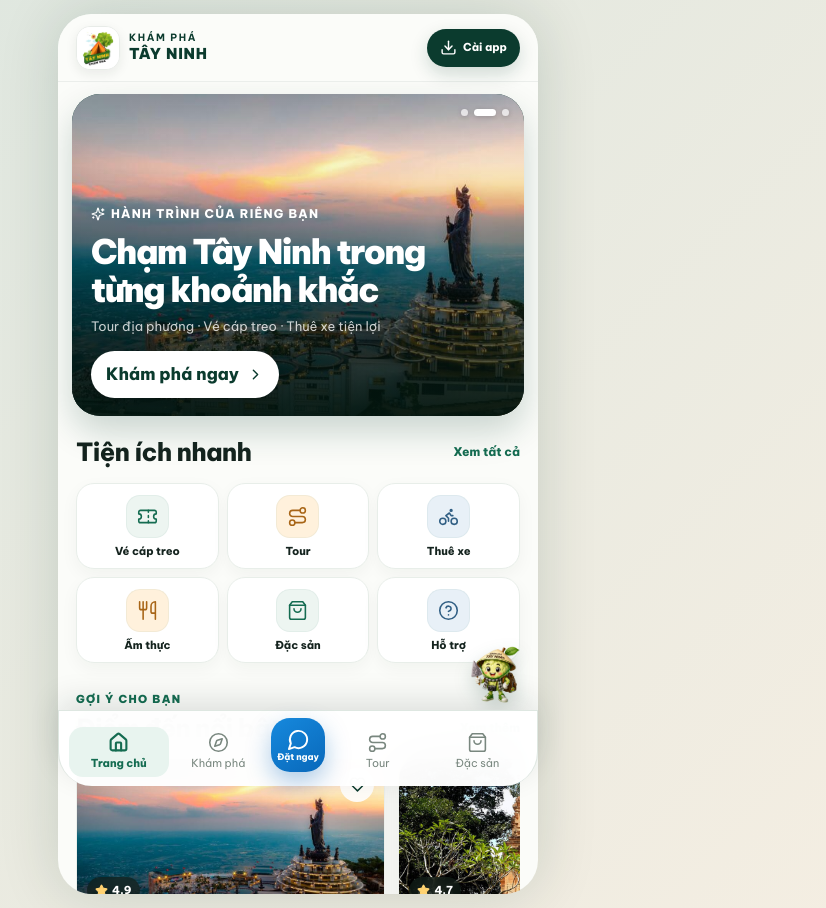
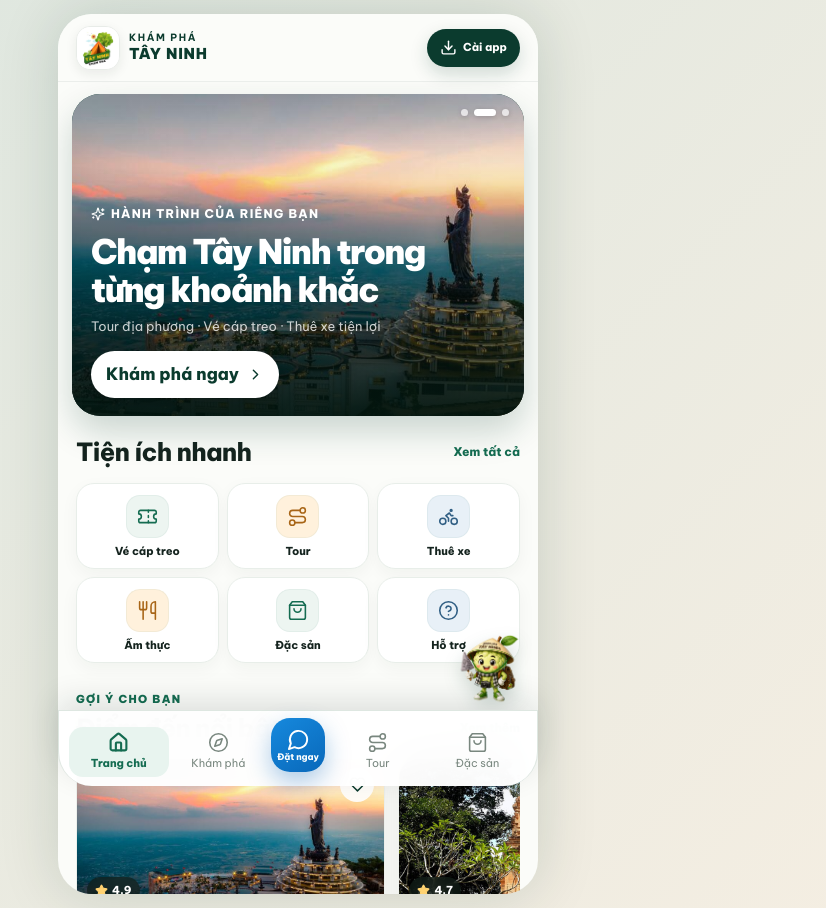
Before and after one commit to minhminhpicture/tayninhtravelapp, a Next.js app: page / in a window 1280 px wide. Shown: the whole page, without its empty margins (342-1168 px from the left). Built offline with nearby package versions, Linux system fonts and the light colour scheme.

Commit message:
Increase assistant mascot size

```diff
--- a/app/globals.css
+++ b/app/globals.css
@@ -299,10 +299,10 @@ button { cursor: pointer; }
 .draft-row button { width: 34px; height: 34px; border: 0; border-radius: 11px; display: grid; place-items: center; background: #f4f4f2; color: var(--muted); }
 
 .travel-assistant { position: fixed; z-index: 49; right: max(12px, calc((100vw - 480px) / 2 + 12px)); bottom: calc(86px + env(safe-area-inset-bottom)); display: grid; justify-items: end; pointer-events: none; }
-.assistant-trigger { width: 78px; height: 76px; padding: 0; border: 0; display: flex; align-items: flex-end; justify-content: flex-end; background: none; position: relative; pointer-events: auto; touch-action: none; cursor: grab; user-select: none; filter: drop-shadow(0 8px 9px rgba(11,59,46,.2)); transition: transform .18s ease; }
+.assistant-trigger { width: 90px; height: 88px; padding: 0; border: 0; display: flex; align-items: flex-end; justify-content: flex-end; background: none; position: relative; pointer-events: auto; touch-action: none; cursor: grab; user-select: none; filter: drop-shadow(0 8px 9px rgba(11,59,46,.2)); transition: transform .18s ease; }
 .assistant-trigger:active { transform: scale(.94); }
-.assistant-trigger img { width: 64px; height: 72px; object-fit: contain; object-position: right bottom; pointer-events: none; -webkit-user-drag: none; }
-.assistant-trigger span { position: absolute; right: 55px; top: 4px; min-width: 96px; padding: 8px 10px; border: 1px solid var(--line); border-radius: 14px 14px 4px 14px; color: var(--pine); background: rgba(255,255,255,.96); box-shadow: 0 8px 24px rgba(20,35,30,.12); font-size: 10px; font-weight: 800; white-space: nowrap; animation: assistantHintIn .2s ease-out; }
+.assistant-trigger img { width: 76px; height: 84px; object-fit: contain; object-position: right bottom; pointer-events: none; -webkit-user-drag: none; }
+.assistant-trigger span { position: absolute; right: 67px; top: 4px; min-width: 96px; padding: 8px 10px; border: 1px solid var(--line); border-radius: 14px 14px 4px 14px; color: var(--pine); background: rgba(255,255,255,.96); box-shadow: 0 8px 24px rgba(20,35,30,.12); font-size: 10px; font-weight: 800; white-space: nowrap; animation: assistantHintIn .2s ease-out; }
 .travel-assistant.dragging { transition: none; }
 .travel-assistant.dragging .assistant-trigger { cursor: grabbing; transform: scale(1.04); filter: drop-shadow(0 12px 13px rgba(11,59,46,.27)); }
 .assistant-panel { width: min(342px, calc(100vw - 28px)); margin-bottom: -2px; padding: 15px; border: 1px solid rgba(220,229,223,.96); border-radius: 24px; color: var(--ink); background: rgba(255,255,255,.97); -webkit-backdrop-filter: blur(22px); backdrop-filter: blur(22px); box-shadow: 0 20px 50px rgba(10,44,33,.22); pointer-events: auto; animation: assistantIn .22s ease-out; }
```
